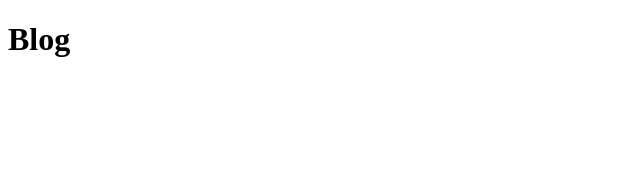
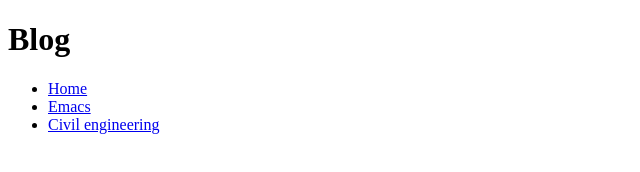
Before and after one commit to Jousimies/org-publish, a plain HTML site: page index.html in a window 1280 px wide. Shown: the whole page, without its empty margins (0-640 px from the left). Drawn offline with Linux system fonts and the light colour scheme.

Commit message:
add header

```diff
--- a/index.html
+++ b/index.html
@@ -4,3 +4,15 @@
 </head>
 
 <h1>Blog</h1>
+
+<body>
+<header>
+<nav> <ul>
+    <li><a href="/">Home</a>
+
+    </li> <li><a href="/">Emacs</a>
+
+    </li> <li><a href="/">Civil engineering</a></li>
+</ul> </nav>
+</header>
+</body>
```
